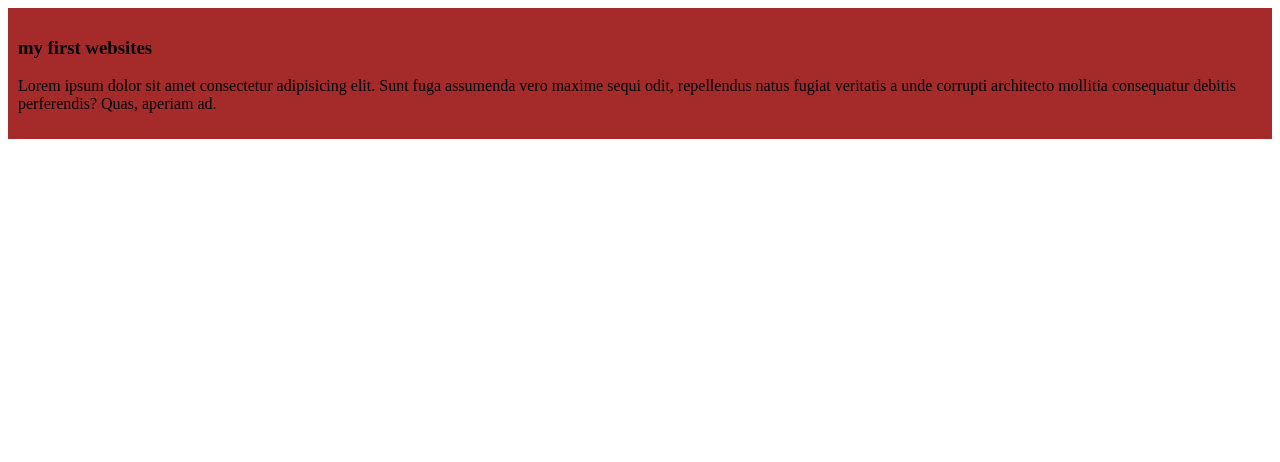
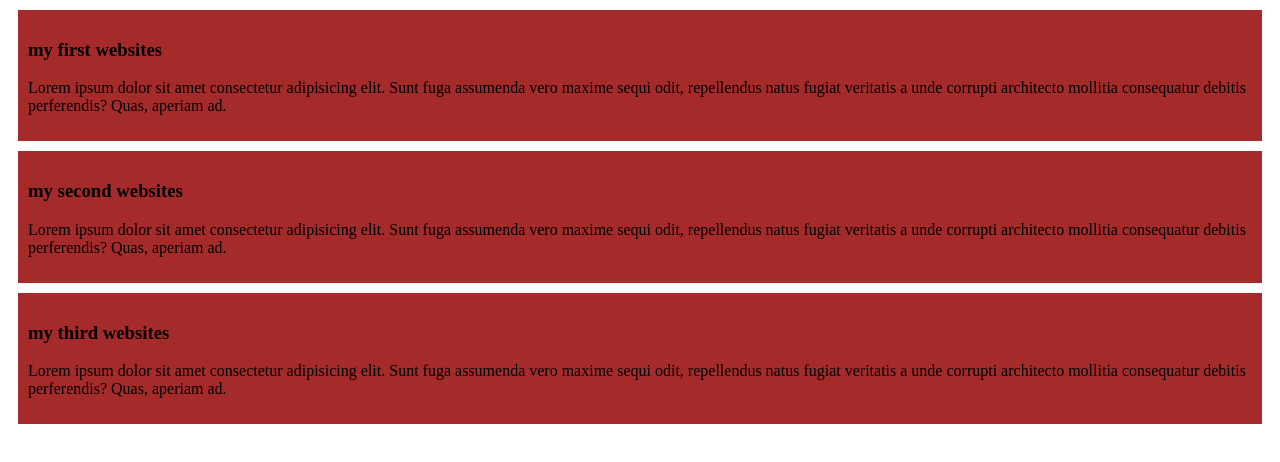
Before and after one commit to 1munni/my-simple-website, a plain HTML site: page index.html in a window 1280 px wide. Drawn offline with Linux system fonts and the light colour scheme.

Commit message:
added the second & third blog

```diff
--- a/index.html
+++ b/index.html
@@ -9,5 +9,10 @@
 <body>
     <div><h3>my first websites</h3>
     <p>Lorem ipsum dolor sit amet consectetur adipisicing elit. Sunt fuga assumenda vero maxime sequi odit, repellendus natus fugiat veritatis a unde corrupti architecto mollitia consequatur debitis perferendis? Quas, aperiam ad.</p></div>
+    <div><h3>my second websites</h3>
+        <p>Lorem ipsum dolor sit amet consectetur adipisicing elit. Sunt fuga assumenda vero maxime sequi odit, repellendus natus fugiat veritatis a unde corrupti architecto mollitia consequatur debitis perferendis? Quas, aperiam ad.</p></div>
+    <div><h3>my third websites</h3>
+        <p>Lorem ipsum dolor sit amet consectetur adipisicing elit. Sunt fuga assumenda vero maxime sequi odit, repellendus natus fugiat veritatis a unde corrupti architecto mollitia consequatur debitis perferendis? Quas, aperiam ad.</p></div>
+    </div>
 </body>
 </html>
--- a/styles/blog.css
+++ b/styles/blog.css
@@ -1,3 +1,4 @@
 div{background-color: brown;
 padding: 10px;
+margin: 10px;
 }
```
